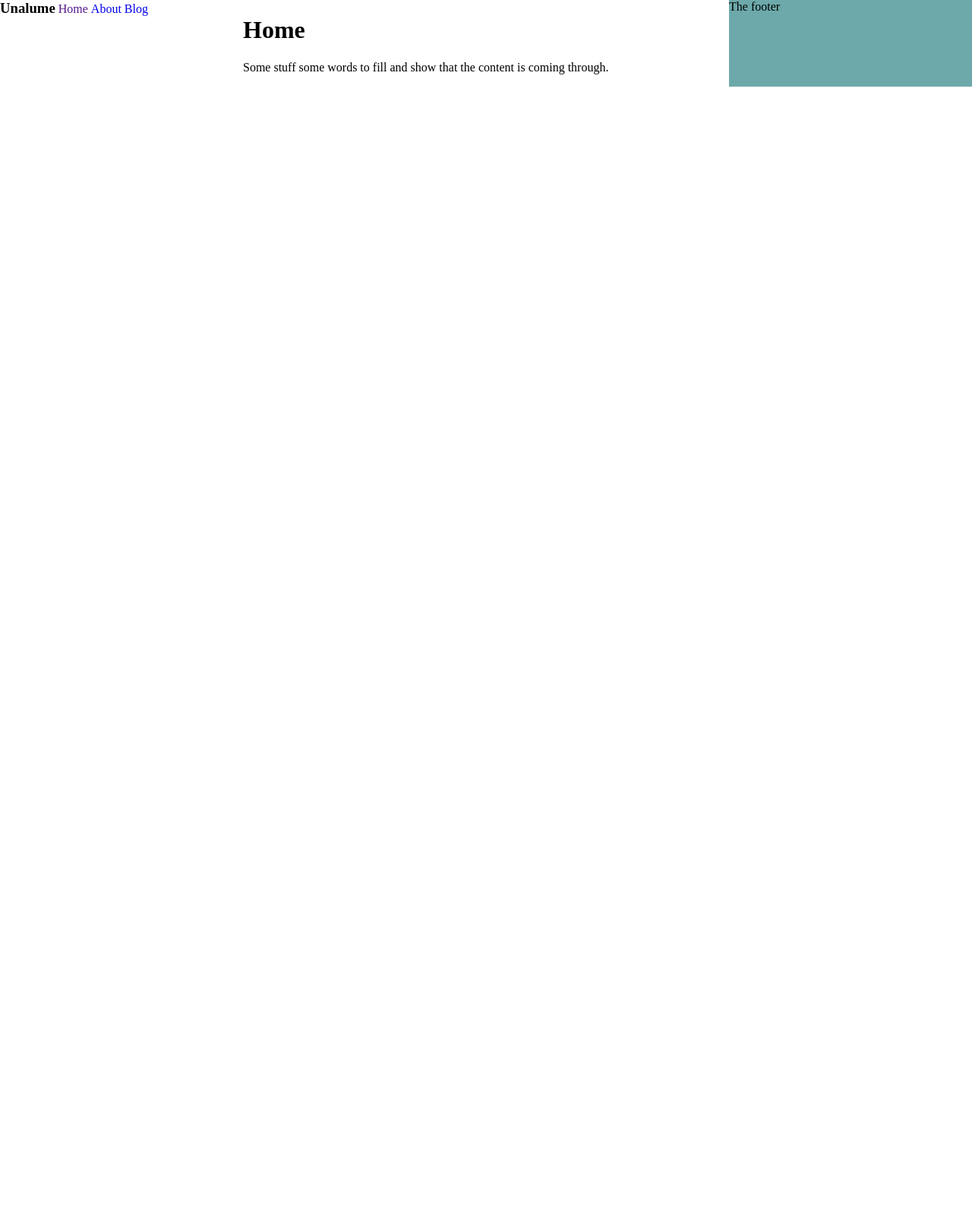
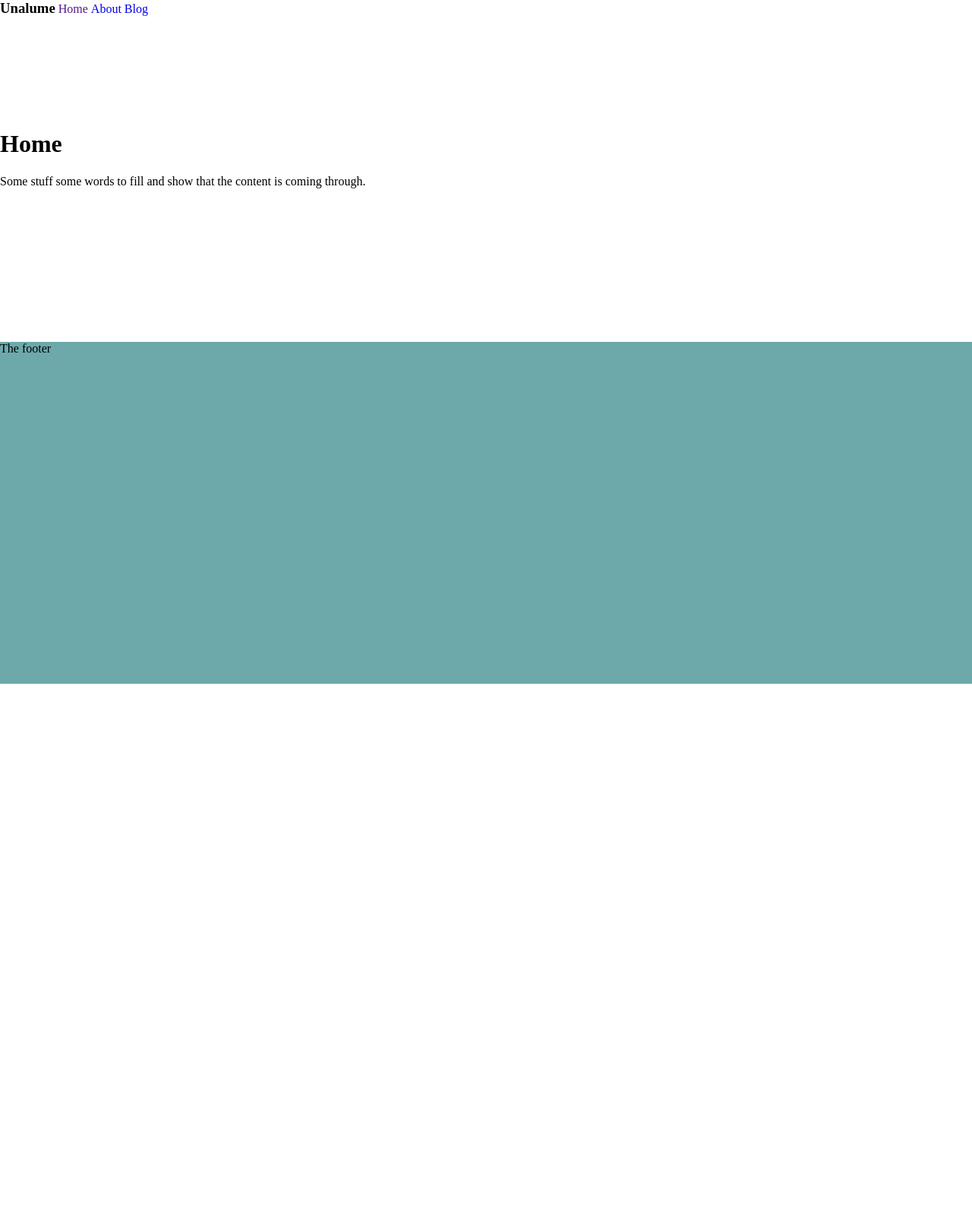
Before and after one commit to Unalume/unalume.github.io, a Jekyll site: the page built from index.md, in a window 1280 px wide. Shown: the whole page at 76% size. Built offline with Jekyll 4.4.1, drawn with Linux system fonts in a browser that asks for light colours; after the commit the page ends 900 px from its top, so only the background shows below that.

Commit message:
messing around with the grid

```diff
--- a/_sass/base.scss
+++ b/_sass/base.scss
@@ -16,3 +16,8 @@ ul {
 a {
     text-decoration: none;
 }
+
+/* horizontal header nav list */
+.title, nav, ul, li {
+    display: inline;
+}
--- /dev/null
+++ b/_sass/grid.scss
@@ -0,0 +1,15 @@
+/* grid positioning */
+
+#container {
+    display: grid;
+    min-height:100%;
+    /*grid-template-columns: 1fr 2fr 1fr;*/
+    grid-template-rows: 1fr 2fr 3fr;
+}
+
+header {
+    /* grid-column: auto; */
+    /* grid-row: 1; */
+}
+main {}
+footer{}
--- a/_sass/pos.scss
+++ /dev/null
@@ -1,20 +0,0 @@
-/* grid positioning */
-
-#container {
-    display: grid;
-    min-height:100%;
-    grid-template-columns: 1fr 2fr 1fr;
-    grid-template-rows: 1fr 8fr 5fr;
-}
-
-header {
-    grid-column: auto;
-    grid-row: 1;
-}
-main {}
-footer{}
-
-/* horizontal header nav list */
-.title, nav, ul, li {
-    display: inline;
-}
--- a/css/style.scss
+++ b/css/style.scss
@@ -2,6 +2,6 @@
 ---
 
 // Imports
-@import "pos";
+@import "grid";
 @import "base";
 @import "looks";
```
